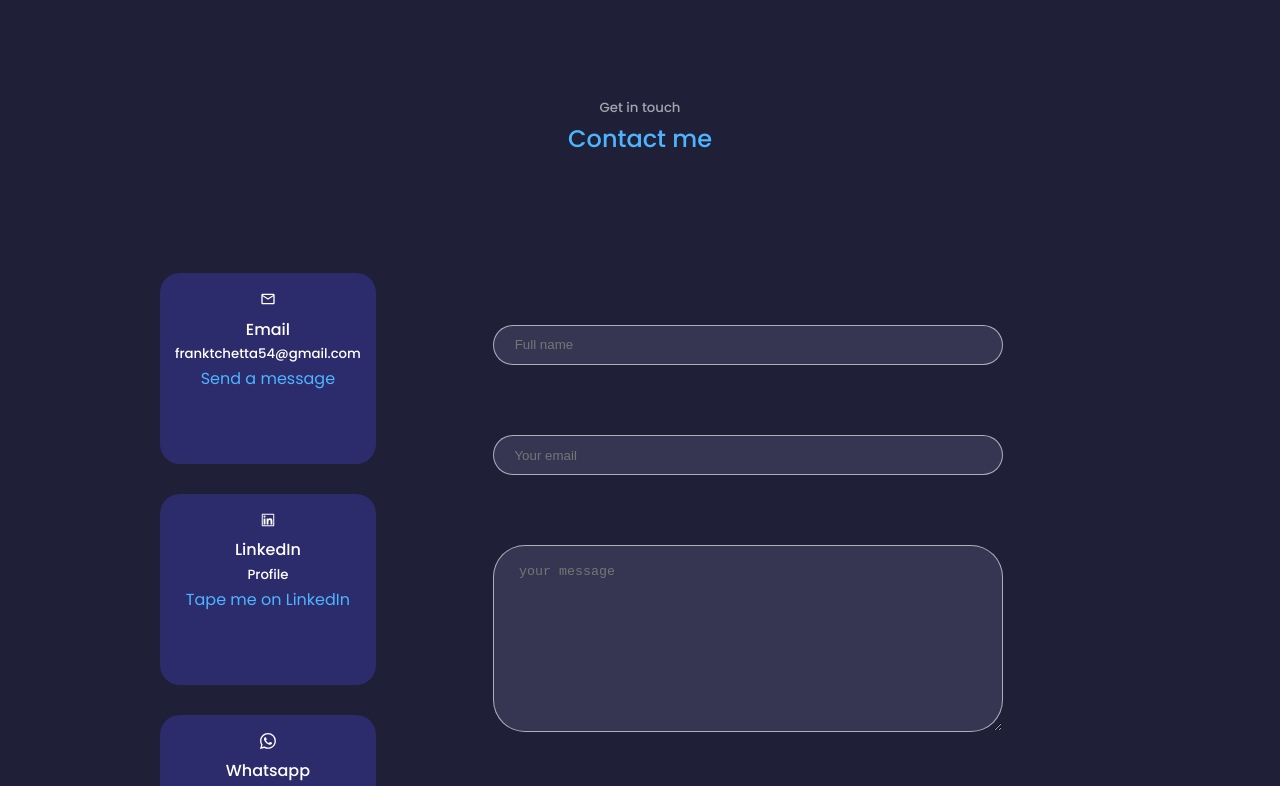
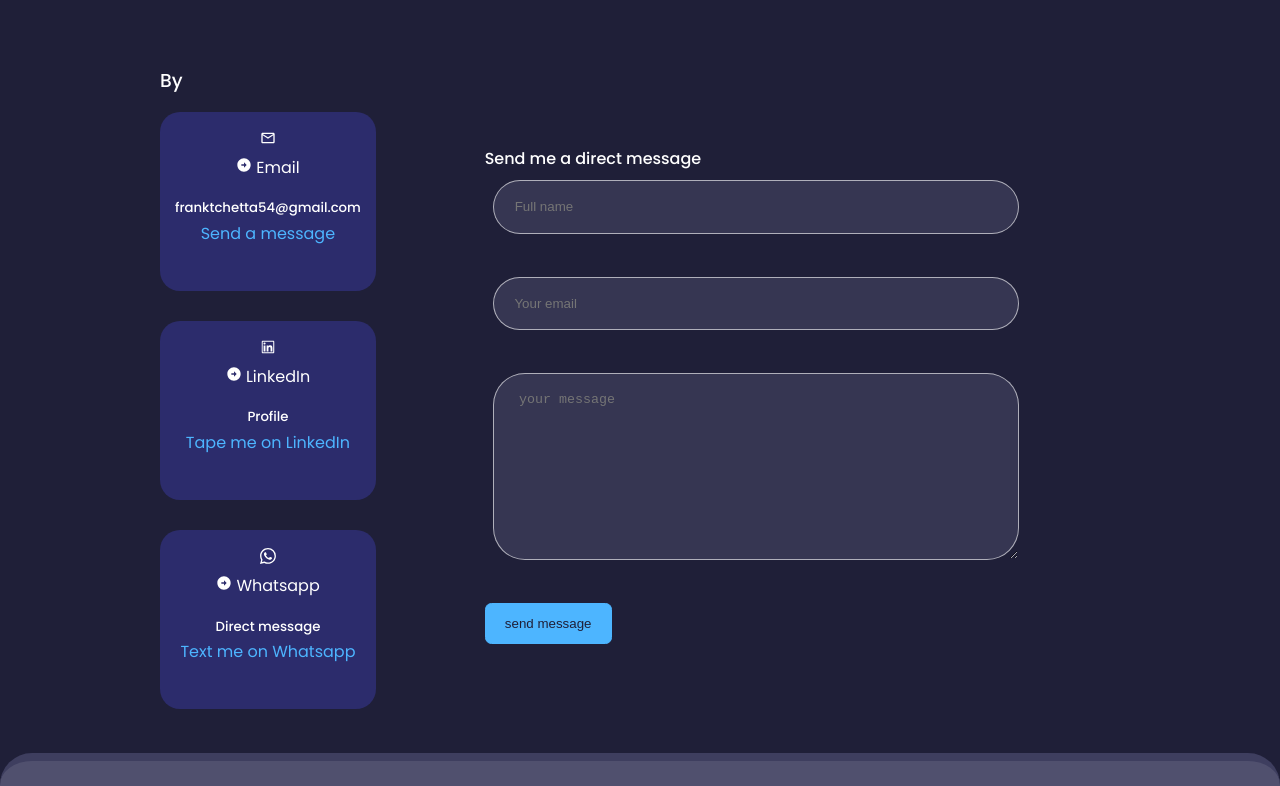
Before and after one commit to Zgreatch/myPortfolio3, a React (Create React App) app: page / in a window 1280 px wide. Shown: the part 4560-5346 px from the top of the page. Built offline with nearby package versions, Linux system fonts and the light colour scheme.

Commit message:
Nothing to say

```diff
--- a/src/components/contact/Contact.jsx
+++ b/src/components/contact/Contact.jsx
@@ -1,65 +1,76 @@
-import React, { useRef } from 'react';
-import './contact.css';
-import { MdOutlineEmail } from 'react-icons/md';
-import { AiOutlineLinkedin } from 'react-icons/ai';
-import { BsWhatsapp } from 'react-icons/bs';
-import * as emailjs from "emailjs-com";
-
+import React from 'react'
+import './contact.css'
+import {MdOutlineEmail,MdArrowCircleRight} from 'react-icons/md'
+import {AiOutlineLinkedin} from 'react-icons/ai'
+import {BsWhatsapp} from 'react-icons/bs'
+import {useRef} from 'react'
+import emailjs from 'emailjs-com'
 const Contact = () => {
 const form = useRef();
+const sendEmail = (e) => {
+e.preventDefault();
 
-  emailjs.init('QizjnWWHv5Zr9tTT4');
+var fromName = document.querySelector(`[name="name"]`).value;
+var messageHtml = document.querySelector('#message').value;
+var templateParams = {
+  to_name: 'Tchetta Frank',
+  from_name: fromName,
+  message: messageHtml
+};
+(function(){
+  emailjs.init("QizjnWWHv5Zr9tTT4");
+})();
 
-  function sendEmail(event) {
-    event.preventDefault(); // Prevent the form from submitting
-
-    emailjs.sendForm('service_e3fpgc5', 'template_qb547ij', event.target)
-      .then((response) => {
-        console.log('Email sent successfully!', response.status, response.text);
-      })
-      .catch((error) => {
-        console.error('An error occurred while sending the email:', error);
+emailjs.send('service_e3fpgc5', 'template_qb547ij', templateParams)
+  .then(function(response) {
+    console.log('SUCCESS!', response.status, response.text);
+    document.querySelector(`[name="name"]`).value = '';
+    document.querySelector(`[name="email"]`).value = '';
+    document.querySelector('[name="message"]').value = '';
+  }, function(error) {
+    console.log('FAILED...', error);
   });
-
-    // Clear the form fields after submission
-    event.target.reset();
-  }
-
+};
 return (
 <section id="contact">
 <h5>Get in touch</h5>
 <h2>Contact me</h2>
+
 <div className="container contact__container">
 <div className="contact__options">
-          {/* Your contact options */}
+<h3>By</h3>
 <article className='contact__option'>
+
 <MdOutlineEmail className='contact__option__icon'/>
-            <h4>Email</h4>
+<p>  <span><MdArrowCircleRight />  </span> Email</p>
 <h5>franktchetta54@gmail.com</h5>
-            <a href='mailto:franktchetta54@gmail.com' target='_blank'>Send a message</a>
+<a href='mailto:franktchetta54@gmail.com' target='_blank'   rel="noreferrer">Send a
+message</a>
 </article>
 <article className='contact__option'>
 <AiOutlineLinkedin className='contact__option__icon'/>
-            <h4>LinkedIn</h4>
+<p> <span><MdArrowCircleRight />  </span>  LinkedIn</p>
 <h5>Profile</h5>
-            <a href='https://www.linkedin.com/in/brown-djomo-844b96164/' target='_blank'>Tape me on LinkedIn</a>
+<a href='#nothing'>Tape me on LinkedIn</a>
 </article>
 <article className='contact__option'>
 <BsWhatsapp className='contact__option__icon'/>
-            <h4>Whatsapp</h4>
+<p>  <span><MdArrowCircleRight />  </span>  Whatsapp</p>
 <h5>Direct message</h5>
-            <a href='https://web.whatsapp.com/send?phone=+237672776467' target='_blank'>Whatsapp me</a>
+<a href='https://web.whatsapp.com/send?phone=+237672776467'
+target='_blank'   rel="noreferrer">Text me on Whatsapp</a>
 </article>
 </div>
+<div id="form"><h4>Send me a direct message</h4>
 <form ref={form} onSubmit={sendEmail}>
 <input type="text" name='name' placeholder=' Full name' required/><br /><br />
 <input type="email" name='email' placeholder=' Your email' required/><br /><br />
-          <textarea name="message" id="message" cols="30" rows="10" placeholder=' your message' required></textarea><br /><br />
+<textarea name="message" id="message" cols="30" rows="10"
+placeholder=' your message' required></textarea><br /><br />
 <button type="submit" className='btn btn-primary'>send message</button><br />
-          </form>
+</form></div>
 </div>
 </section>
-  );
-};
-
-export default Contact;
+)
+}
+export default Contact
--- a/src/components/contact/contact.css
+++ b/src/components/contact/contact.css
@@ -21,7 +21,7 @@
     border-radius: 20px;
 }
 
-form {
+#form {
     display: flex;
     flex-direction: column;
     justify-content: left;
@@ -37,8 +37,9 @@ input, textarea {
     border-radius: 2rem;
     background: rgba(70, 70, 100, 0.6);
     color: var(--color-white);
+    width: 100%;
 }
 
 input[type] {
-    height: 3em;
+    height: 4em;
 }
```
Also changed, not shown: 1 other file (tests, documents, lock files or other folders). Lines whose indentation alone changed are shown as unchanged.
